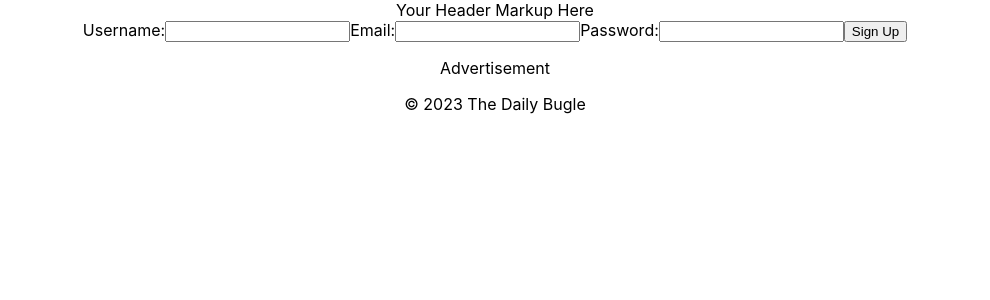
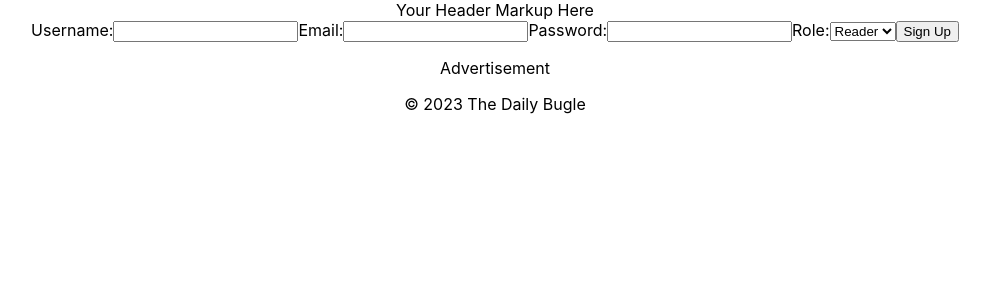
Before and after one commit to glendonC/dailyBugle, a React (Create React App) app in the folder frontend/: page /signup in a window 1280 px wide. Shown: the top 300 px of the page, without its empty margins (145-1135 px from the left). Built offline with nearby package versions, Linux system fonts and the light colour scheme.

Commit message:
Configure sign up for different roles

```diff
--- a/frontend/src/App.js
+++ b/frontend/src/App.js
@@ -25,6 +25,12 @@ function App() {
     });
 };
 
+const onSignup = (signupResponse) => {
+    // Handle signup response here
+    // For example, redirect the user or show a success message
+    console.log("Signup successful:", signupResponse);
+    // Add your logic for what should happen after a successful signup
+  };
 
   const handleLogout = () => {
     dispatch({ type: 'LOGOUT' });
@@ -45,7 +51,9 @@ function App() {
           <Route path="/login">
             <LoginForm onLogin={handleLogin} />
           </Route>
-          <Route path="/signup" component={SignupForm} />
+          <Route path="/signup">
+            <SignupForm onSignup={onSignup} />
+          </Route>
           {/* Other routes */}
         </Switch>
         <AdBanner />
--- a/frontend/src/components/SignupForm/SignupForm.js
+++ b/frontend/src/components/SignupForm/SignupForm.js
@@ -1,20 +1,27 @@
 import React, { useState } from 'react';
 import AuthService from '../../services/AuthService';
 
-const SignupForm = () => {
+const SignupForm = ({ onSignup }) => {
+
   const [username, setUsername] = useState('');
   const [email, setEmail] = useState('');
   const [password, setPassword] = useState('');
+  const [role, setRole] = useState('reader');
 
   const handleSubmit = async (event) => {
-    event.preventDefault();
-    try {
-      await AuthService.signup(username, email, password);
-      // Handle successful signup, e.g., redirect to login page or directly log the user in
-    } catch (error) {
-      // Handle errors, e.g., show error message to the user
-      console.error(error);
-    }
+      event.preventDefault();
+      try {
+          // Include the role in the signup request
+          const response = await AuthService.signup(username, email, password, role);
+          if (response.success) {
+              onSignup(response);
+              // Redirect or show success message
+          } else {
+              // Handle unsuccessful signup
+          }
+      } catch (error) {
+          console.error(error);
+      }
   };
 
   return (
@@ -31,6 +38,13 @@ const SignupForm = () => {
         Password:
         <input type="password" value={password} onChange={(e) => setPassword(e.target.value)} />
       </label>
+      <label>
+                Role:
+                <select value={role} onChange={(e) => setRole(e.target.value)}>
+                    <option value="reader">Reader</option>
+                    <option value="author">Author</option>
+                </select>
+            </label>
       <button type="submit">Sign Up</button>
     </form>
   );
--- a/frontend/src/services/AuthService.js
+++ b/frontend/src/services/AuthService.js
@@ -1,9 +1,9 @@
 const AuthService = {
-    signup: async (username, email, password) => {
+    signup: async (username, email, password, role) => {
       const requestOptions = {
         method: 'POST',
         headers: { 'Content-Type': 'application/json' },
-        body: JSON.stringify({ username, email, password }),
+        body: JSON.stringify({ username, email, password, role }),
       };
 
       try {
```
Also changed, not shown: 2 other files (tests, documents, lock files or other folders).
